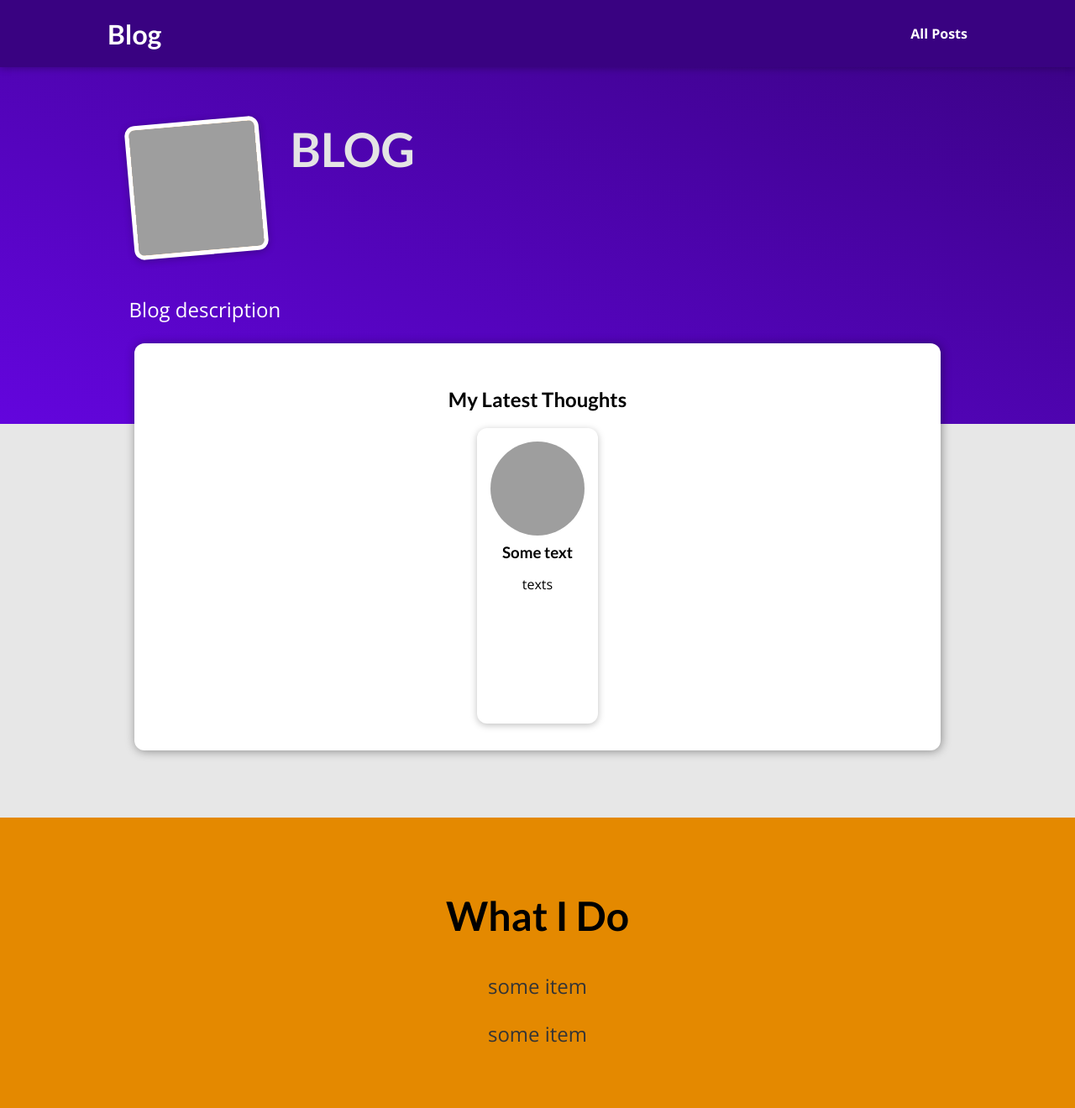
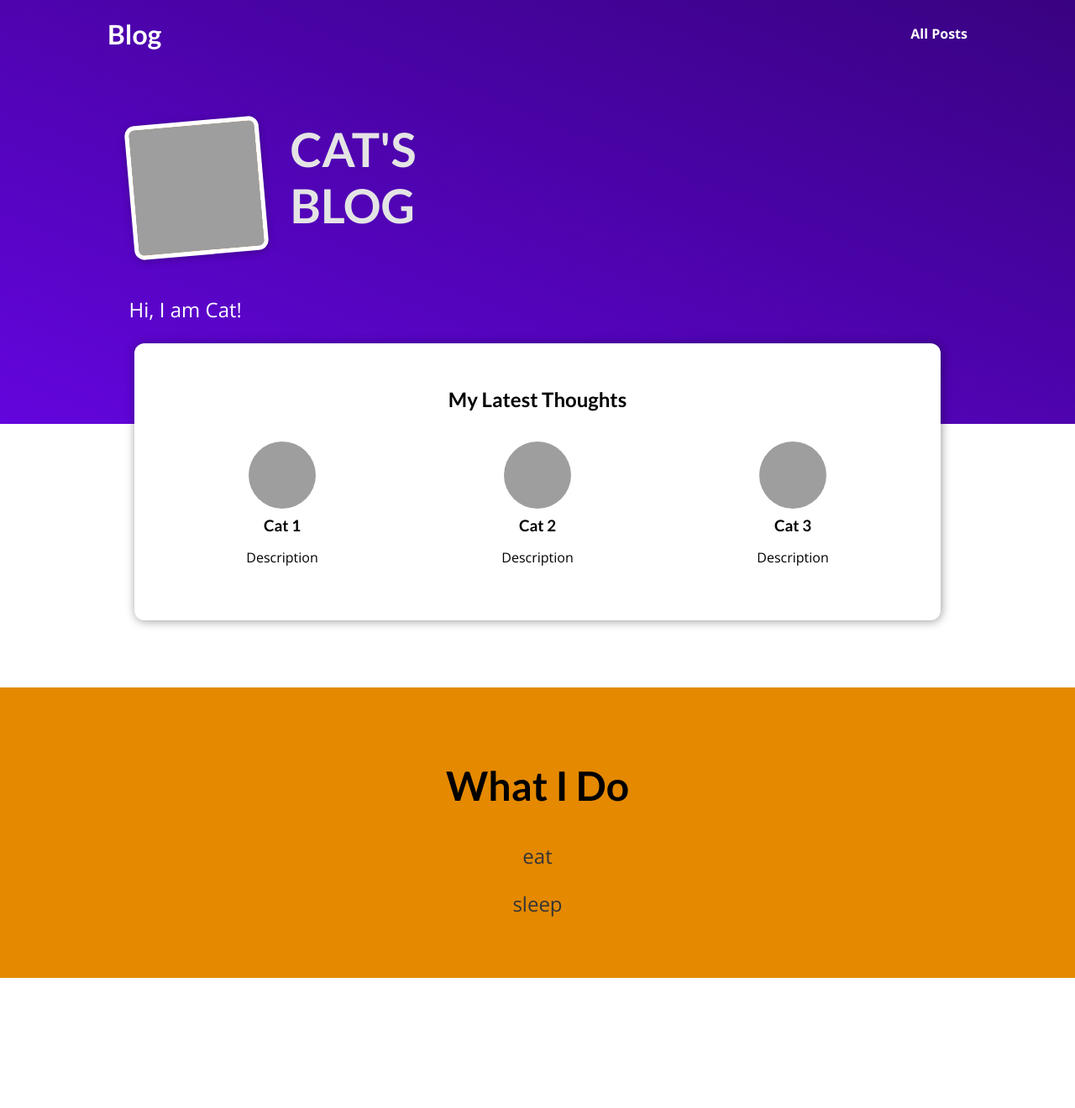
Before and after one commit to horizoncoder/django-blog, a Django app: page /blog/ in a window 1280 px wide. Shown: the whole page at 84% size. After the commit the page ends 1165 px from the top, so only its background shows below. Run offline with Django 5.2, Linux system fonts and the light colour scheme; grey boxes are pictures that could not be loaded.

Commit message:
add posts

```diff
--- /dev/null
+++ b/blog/static/blog/index.css
@@ -0,0 +1,75 @@
+#welcome {
+  background: linear-gradient(to right top, #6305dd, #390281);
+  padding: 6rem 12%;
+}
+
+#welcome header {
+  display: flex;
+  align-items: flex-start;
+  margin: 3rem auto;
+}
+
+#welcome img {
+  width: 10rem;
+  height: 10rem;
+  object-fit: cover;
+  object-position: top;
+  border: 5px solid white;
+  border-radius: 12px;
+  background-color: #ffe1bf;
+  transform: rotateZ(-5deg);
+  box-shadow: 0 2px 8px rgba(0, 0, 0, 0.25);
+}
+
+#welcome h2 {
+  font-size: 3.5rem;
+  margin: 0 0 0 2rem;
+  color: #e4e4e4;
+  width: 10rem;
+}
+
+#welcome p {
+  color: white;
+  font-size: 1.5rem;
+}
+
+#latest-posts {
+  background-color: white;
+  padding: 2rem;
+  border-radius: 12px;
+  width: 60rem;
+  margin: -6rem auto 2rem auto;
+  box-shadow: 1px 1px 12px rgba(0, 0, 0, 0.4);
+}
+
+#latest-posts h2 {
+  text-align: center;
+}
+
+#latest-posts ul {
+  list-style: none;
+  margin: 0;
+  padding: 0;
+  display: flex;
+  gap: 1rem;
+}
+
+#latest-posts li {
+  flex: 1;
+}
+
+#about {
+  text-align: center;
+  padding: 3rem;
+  background-color: #e48900;
+  margin-top: 5rem;
+}
+
+#about h2 {
+  font-size: 3rem;
+}
+
+#about p {
+  font-size: 1.5rem;
+  color: #353535;
+}
--- a/blog/templates/blog/includes/post.html
+++ b/blog/templates/blog/includes/post.html
@@ -1,39 +1,16 @@
-{% extends "layout.html" %}
 {% load static %}
 
-{% block title %}
-This Post Title
-{% endblock %}
-
-{% block css_files %}
-{#<link rel="stylesheet" href="{% static "blog/post-detail.css" %}" />#}
-{% endblock %}
-
-{% block content %}
-<section id="summary">
-  <h2>Post Title</h2>
-  <article>
-    <img src="{% static "blog/images/cat.jpeg" %}" alt="Post Title" />
-    <address>By Blog</address>
-    <div>Last updated on <time>July 10th</time></div>
+<li>
+  <article class="post">
+    <a href="{% url "post-detail-page" post.slug %}">
+      <img src="{% static "blog/images/cat.jpeg" %}" alt="{{ post.title }}"
+      />
+      <div class="post__content">
+        <h3>{{ post.title }}</h3>
+        <p>
+          {{ post.excerpt }}
+        </p>
+      </div>
+    </a>
   </article>
-</section>
-
-<main>
-  <p>
-    Lorem ipsum dolor sit amet consectetur adipisicing elit. Officiis nobis
-    aperiam est praesentium, quos iste consequuntur omnis exercitationem quam
-    velit labore vero culpa ad mollitia? Quis architecto ipsam nemo. Odio.
-  </p>
-  <p>
-    Lorem ipsum dolor sit amet consectetur adipisicing elit. Officiis nobis
-    aperiam est praesentium, quos iste consequuntur omnis exercitationem quam
-    velit labore vero culpa ad mollitia? Quis architecto ipsam nemo. Odio.
-  </p>
-  <p>
-    Lorem ipsum dolor sit amet consectetur adipisicing elit. Officiis nobis
-    aperiam est praesentium, quos iste consequuntur omnis exercitationem quam
-    velit labore vero culpa ad mollitia? Quis architecto ipsam nemo. Odio.
-  </p>
-</main>
-{% endblock %}
+</li>
--- a/blog/templates/blog/index.html
+++ b/blog/templates/blog/index.html
@@ -7,52 +7,35 @@ My Blog
 
 {% block css_files %}
   <link rel="stylesheet" href="{% static "blog/post.css" %}" />
-     <link rel="stylesheet" href="{% static "blog/all-posts.css" %}">
+  <link rel="stylesheet" href="{% static "blog/index.css" %}" />
 {% endblock %}
-<header id="main-navigation">
-  <h1><a href=""> Blog</a></h1>
-  <nav>
-    <a href="">All Posts</a>
-  </nav>
-</header>
+
 {% block content %}
-
-
 <section id="welcome">
   <header>
     <img src="{% static "blog/images/cat.jpeg" %}" alt="Max - The Author Of This Blog" />
-    <h2>BLOG</h2>
+    <h2>CAT'S BLOG</h2>
   </header>
-  <p>Blog description</p>
+  <p>Hi, I am Cat!</p>
 </section>
 
 <section id="latest-posts">
   <h2>My Latest Thoughts</h2>
 
   <ul>
-    <li>
-      <article class="post">
-        <a href="">
-          <img src="{% static "blog/images/cat.jpeg" %}" alt="Cat" />
-          <div class="post__content">
-            <h3>Some text</h3>
-            <p>
-            texts
-            </p>
-          </div>
-        </a>
-      </article>
-    </li>
+    {% for post in posts %}
+      {% include "blog/includes/post.html" %}
+    {% endfor %}
   </ul>
 </section>
 
 <section id="about">
   <h2>What I Do</h2>
   <p>
-  some item
+   eat
   </p>
   <p>
- some item
+   sleep
   </p>
 </section>
 {% endblock %}
--- a/blog/urls.py
+++ b/blog/urls.py
@@ -2,9 +2,8 @@ from django.urls import path
 from . import views
 
 urlpatterns = [
-    path('', views.starting_page, name="starting-page"),
-
-    path('posts', views.posts, name="posts-page"),
-
-    path('posts/<slug:slug>', views.post_details, name="post-detail")
+    path("", views.starting_page, name="starting-page"),
+    path("posts", views.posts, name="posts-page"),
+    path("posts/<slug:slug>", views.post_detail,
+         name="post-detail-page")  # /posts/my-first-post
 ]
--- a/blog/views.py
+++ b/blog/views.py
@@ -1,11 +1,95 @@
+from datetime import date
+
 from django.shortcuts import render
 
+all_posts = [
+    {
+        "slug": "cat-1",
+        "image": "cat.jpeg",
+        "author": "Cat",
+        "date": date(2024, 9, 9),
+        "title": "Cat 1",
+        "excerpt": "Description",
+        "content": """
+          Lorem ipsum dolor sit amet consectetur adipisicing elit. Officiis nobis
+          aperiam est praesentium, quos iste consequuntur omnis exercitationem quam
+          velit labore vero culpa ad mollitia? Quis architecto ipsam nemo. Odio.
+
+          Lorem ipsum dolor sit amet consectetur adipisicing elit. Officiis nobis
+          aperiam est praesentium, quos iste consequuntur omnis exercitationem quam
+          velit labore vero culpa ad mollitia? Quis architecto ipsam nemo. Odio.
+
+          Lorem ipsum dolor sit amet consectetur adipisicing elit. Officiis nobis
+          aperiam est praesentium, quos iste consequuntur omnis exercitationem quam
+          velit labore vero culpa ad mollitia? Quis architecto ipsam nemo. Odio.
+        """
+    },
+    {
+        "slug": "cat-2",
+        "image": "cat.jpeg",
+        "author": "Cat",
+        "date": date(2024, 9, 9),
+        "title": "Cat 2",
+        "excerpt": "Description",
+        "content": """
+          Lorem ipsum dolor sit amet consectetur adipisicing elit. Officiis nobis
+          aperiam est praesentium, quos iste consequuntur omnis exercitationem quam
+          velit labore vero culpa ad mollitia? Quis architecto ipsam nemo. Odio.
+
+          Lorem ipsum dolor sit amet consectetur adipisicing elit. Officiis nobis
+          aperiam est praesentium, quos iste consequuntur omnis exercitationem quam
+          velit labore vero culpa ad mollitia? Quis architecto ipsam nemo. Odio.
+
+          Lorem ipsum dolor sit amet consectetur adipisicing elit. Officiis nobis
+          aperiam est praesentium, quos iste consequuntur omnis exercitationem quam
+          velit labore vero culpa ad mollitia? Quis architecto ipsam nemo. Odio.
+        """
+    },
+    {
+        "slug": "cat-3",
+        "image": "cat.jpeg",
+        "author": "Cat",
+        "date": date(2024, 9, 9),
+        "title": "Cat 3",
+        "excerpt": "Description",
+        "content": """
+          Lorem ipsum dolor sit amet consectetur adipisicing elit. Officiis nobis
+          aperiam est praesentium, quos iste consequuntur omnis exercitationem quam
+          velit labore vero culpa ad mollitia? Quis architecto ipsam nemo. Odio.
+
+          Lorem ipsum dolor sit amet consectetur adipisicing elit. Officiis nobis
+          aperiam est praesentium, quos iste consequuntur omnis exercitationem quam
+          velit labore vero culpa ad mollitia? Quis architecto ipsam nemo. Odio.
+
+          Lorem ipsum dolor sit amet consectetur adipisicing elit. Officiis nobis
+          aperiam est praesentium, quos iste consequuntur omnis exercitationem quam
+          velit labore vero culpa ad mollitia? Quis architecto ipsam nemo. Odio.
+        """
+    }
+]
+
+def get_date(post):
+  return post['date']
+
 # Create your views here.
+
+
 def starting_page(request):
-    return render(request, 'blog/index.html')
+    sorted_posts = sorted(all_posts, key=get_date)
+    latest_posts = sorted_posts[-3:]
+    return render(request, "blog/index.html", {
+      "posts": latest_posts
+    })
+
 
 def posts(request):
-    return render(request, "blog/includes/all-posts.html")
+    return render(request, "blog/all-posts.html", {
+      "all_posts": all_posts
+    })
 
-def post_details(request):
-    pass
+
+def post_detail(request, slug):
+    identified_post = next(post for post in all_posts if post['slug'] == slug)
+    return render(request, "blog/post-detail.html", {
+      "post": identified_post
+    })
--- a/static/app.css
+++ b/static/app.css
@@ -46,79 +46,3 @@ h3 {
 #main-navigation h1 a:active {
   color: white;
 }
-
-#welcome {
-  background: linear-gradient(to right top, #6305dd, #390281);
-  padding: 6rem 12%;
-}
-
-#welcome header {
-  display: flex;
-  align-items: flex-start;
-  margin: 3rem auto;
-}
-
-#welcome img {
-  width: 10rem;
-  height: 10rem;
-  object-fit: cover;
-  object-position: top;
-  border: 5px solid white;
-  border-radius: 12px;
-  background-color: #ffe1bf;
-  transform: rotateZ(-5deg);
-  box-shadow: 0 2px 8px rgba(0, 0, 0, 0.25);
-}
-
-#welcome h2 {
-  font-size: 3.5rem;
-  margin: 0 0 0 2rem;
-  color: #e4e4e4;
-  width: 10rem;
-}
-
-#welcome p {
-  color: white;
-  font-size: 1.5rem;
-}
-
-#latest-posts {
-  background-color: white;
-  padding: 2rem;
-  border-radius: 12px;
-  width: 60rem;
-  margin: -6rem auto 2rem auto;
-  box-shadow: 1px 1px 12px rgba(0, 0, 0, 0.4);
-}
-
-#latest-posts h2 {
-  text-align: center;
-}
-
-#latest-posts ul {
-  list-style: none;
-  margin: 0;
-  padding: 0;
-  display: flex;
-  gap: 1rem;
-}
-
-#latest-posts li {
-  flex: 1;
-}
-
-#about {
-  text-align: center;
-  padding: 3rem;
-  background-color: #e48900;
-  margin-top: 5rem;
-}
-
-#about h2 {
-  font-size: 3rem;
-}
-
-#about p {
-  font-size: 1.5rem;
-  color: #353535;
-}
```
Also changed, not shown: blog/static/blog/post-detail.css (added, +62 -0 lines), blog/templates/blog/all-posts.html (added, +23 -0 lines), blog/templates/blog/post-detail.html (added, +25 -0 lines), blog/static/blog/all-posts.css (line endings or trailing spaces), blog/static/blog/post.css (line endings or trailing spaces).
